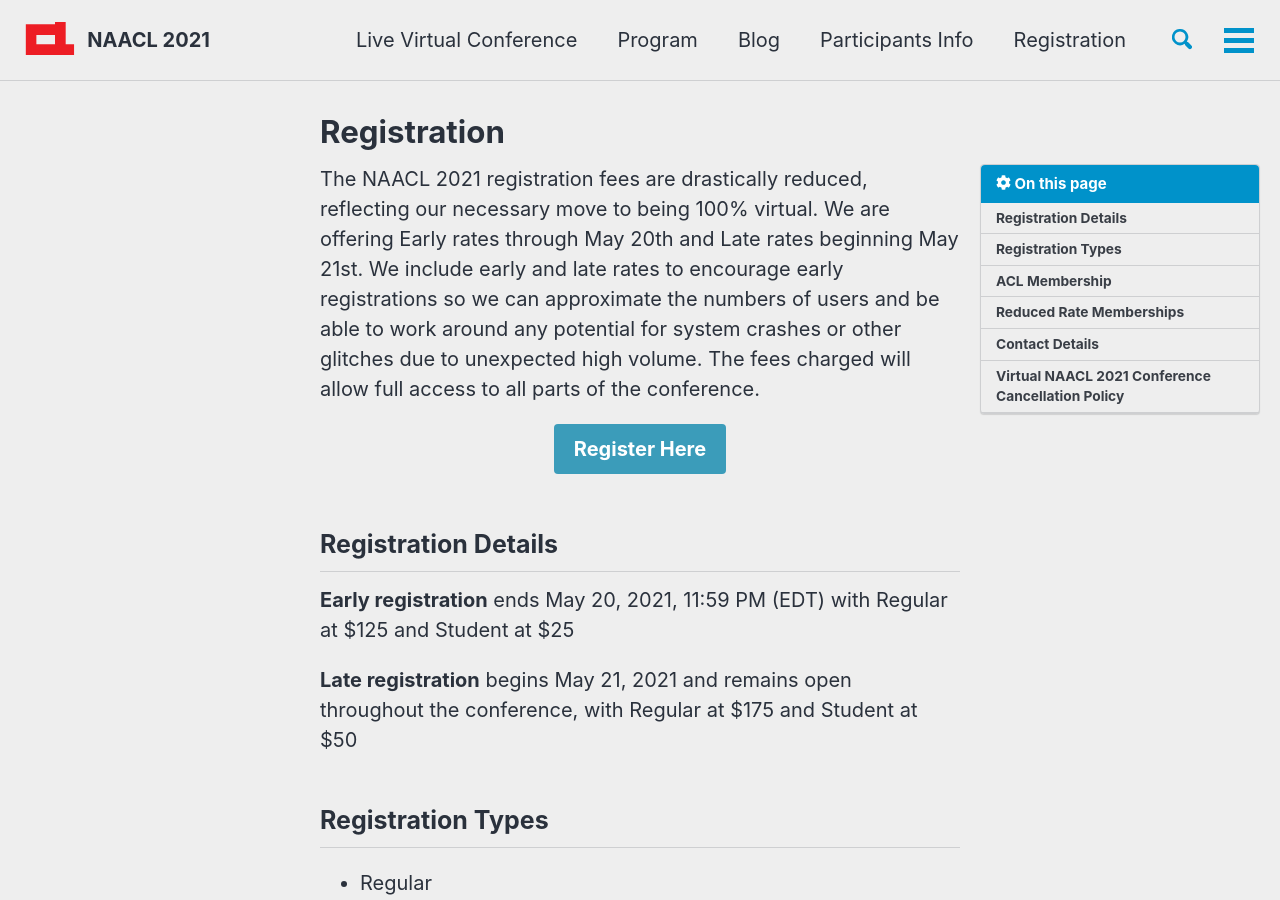
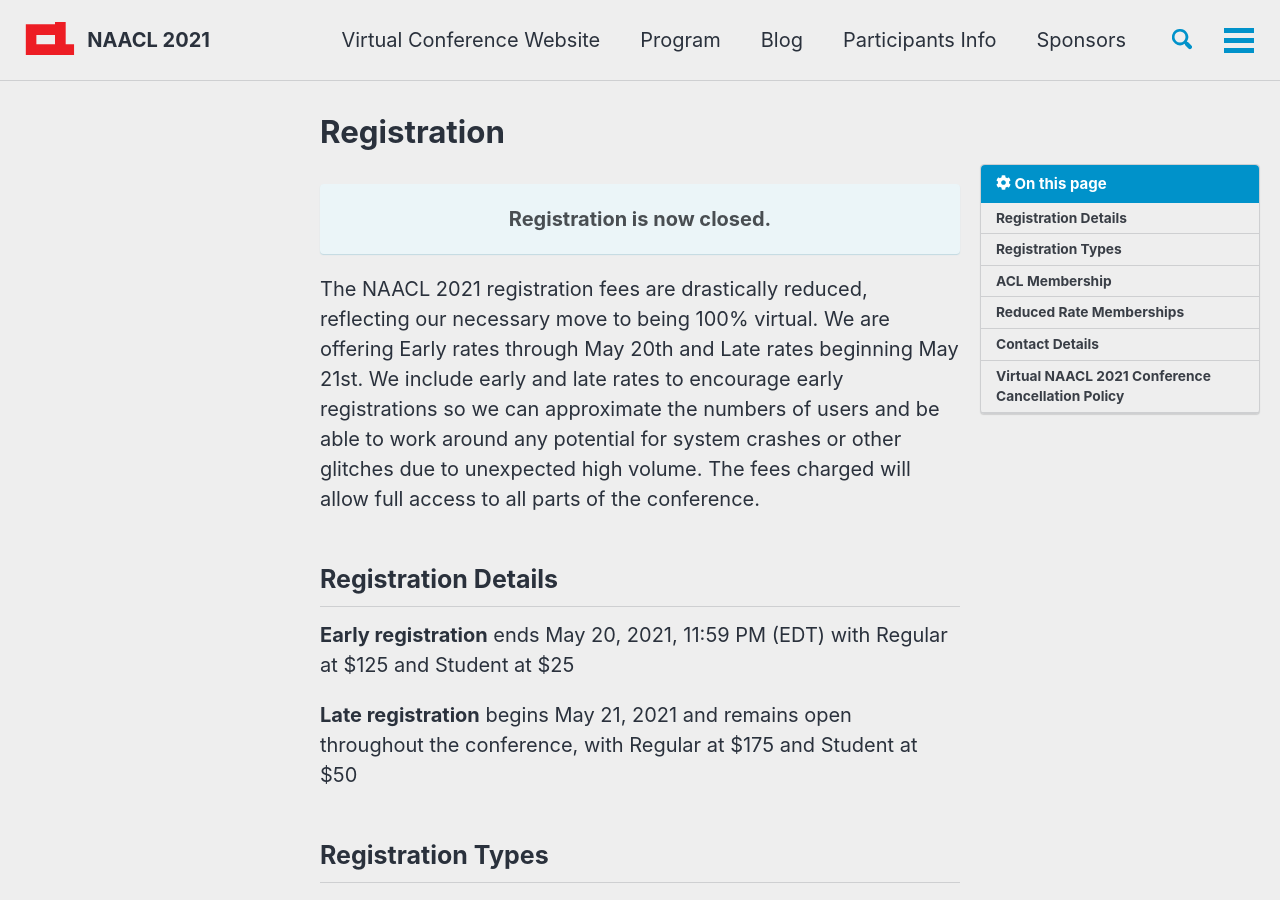
Before and after one commit to naacl-org/naacl-2021-website, a Jekyll site: the page built from _pages/registration.md, in a window 1280 px wide and 900 px high. Built offline with Jekyll 4.4.1, drawn with Linux system fonts in a browser that asks for light colours; cached includes are drawn as plain includes; nearby versions of some CDN libraries; comment, search, counter and statistics services are not loaded.

Commit message:
Shut down registration + Updated conference site descriptions

```diff
--- a/_data/navigation.yml
+++ b/_data/navigation.yml
@@ -7,7 +7,7 @@
   #- title: "LiveCaptions"
   #  url: /captions/
 
-  - title: "Live Virtual Conference"
+  - title: "Virtual Conference Website"
     url: "https://underline.io/events/122/reception"
 
   - title: "Program"
@@ -19,11 +19,11 @@
   - title: "Participants Info"
     url: /participants/presenters/
 
+  - title: "Sponsors"
+    url: /sponsors/
+
   - title: "Registration"
     url: /registration/
-
-  - title: "Sponsors"
-    url: /sponsors/
 
   - title: "Calls"
     url: /calls/papers/
--- a/_pages/registration.md
+++ b/_pages/registration.md
@@ -8,10 +8,10 @@
 toc_icon: "cog"
 ---
 
+**Registration is now closed.**
+{: .notice .notice--info .text-center}
+
 The NAACL 2021 registration fees are drastically reduced, reflecting our necessary move to being 100% virtual.  We are offering Early rates through May 20th and Late rates beginning May 21st.   We include early and late rates to encourage early registrations so we can approximate the numbers of users and be able to work around any potential for system crashes or other glitches due to unexpected high volume.  The fees charged will allow full access to all parts of the conference.
-
-[Register Here](https://aclweb.org/conference/virtual-naacl-hlt-2021-conference-registration/){: .btn .btn--info .btn--large}
-{: .text-center}
 
 ## Registration Details
 
```
Also changed, not shown: _pages/home.md (+8 -9 lines).
